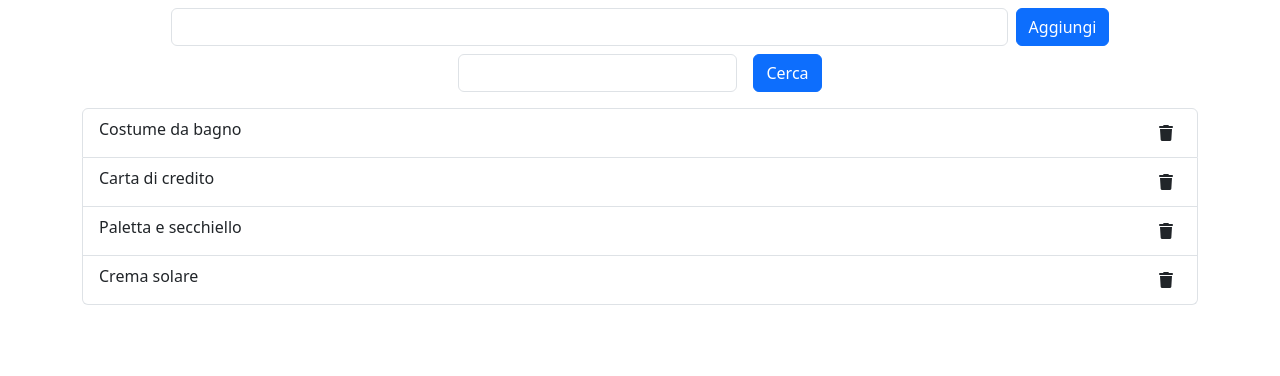
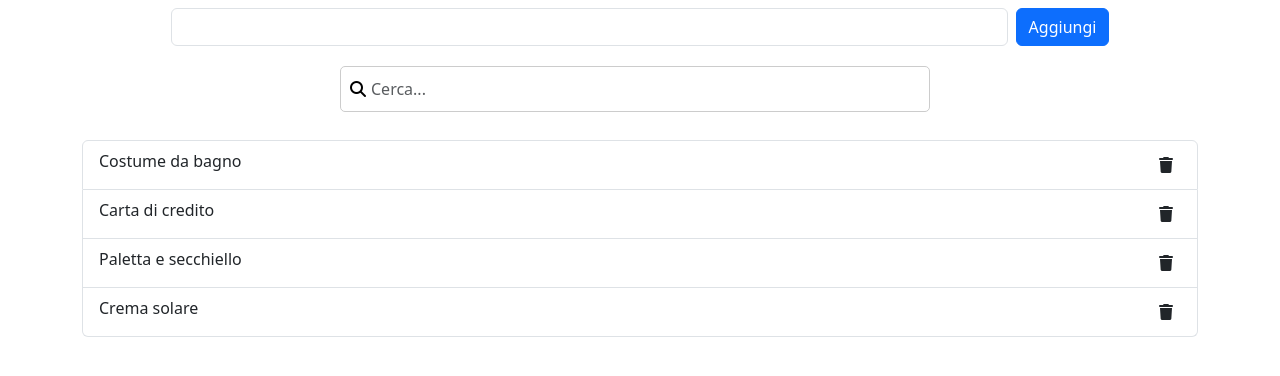
Before and after one commit to StefanoDaniello/vue-todolist, a plain HTML site: page index.html in a window 1280 px wide. Drawn offline with nearby package versions, Linux system fonts and the light colour scheme.

Commit message:
add search bar

```diff
--- a/css/style.css
+++ b/css/style.css
@@ -13,3 +13,33 @@
 .fa-trash:hover{
     color: red;
 }
+
+.search-container {
+    position: relative;
+    margin: 20px auto;
+    width: 600px;
+}
+
+.search-input {
+    width: calc(100% - 10px);
+    padding: 10px 10px 10px 30px;
+    font-size: 16px;
+    border: 1px solid #ccc;
+    border-radius: 5px;
+    box-sizing: border-box;
+}
+
+.search-icon {
+    position: absolute;
+    top: 50%;
+    left: 10px;
+    transform: translateY(-50%);
+    cursor: pointer;
+    color: black;
+
+}
+.search-container:hover .search-icon{
+    color: #1EC3F4;
+    transition: all ease-in-out .4s;
+    transform: translateY(-50%) rotate(360deg);
+}
--- a/index.html
+++ b/index.html
@@ -17,8 +17,11 @@
         <header class="container my-2 d-flex flex-wrap justify-content-center">
             <input type="text" v-model="newTodo" class="form-control text-center w-75">
             <button class="btn btn-primary ms-2" @click="addItem">Aggiungi</button>
-            <input type="text"  class="form-control text-center w-25 m-2">
-            <button class="btn btn-primary m-2">Cerca</button>
+
+            <div class="search-container ">
+                <i class="fas fa-search search-icon"></i>
+                <input type="text" class="search-input form-control " placeholder="Cerca..." v-model="searchQuery" @input="findTask">
+            </div>
         </header>
         <main class="container">
             <ul class="list-group">
--- a/js/script.js
+++ b/js/script.js
@@ -26,6 +26,7 @@ createApp({
         return {
             todo,
             newTodo: '',
+            searchQuery: '',
         }
     },
     methods: {
@@ -47,17 +48,27 @@ createApp({
         }
         let somma = 0;
         this.todo.forEach((el)=>{
-            if(somma<todo.id){
+            if(somma<el.id){
                 somma= el.id;
             }
-        })
-        newitem.id = this.somma;
+        });
+        newitem.id = somma+1;
         this.newTodo = '';
-        if(newitem.text != ''){
+        if(newitem.text.length > 0){
             this.todo.push(newitem);
         }
+        console.log(this.todo)
+    },
+    findTask(){
+        this.todo = todo.filter((el)=>{
+            return el.text.toLowerCase().includes(this.searchQuery.toLowerCase())
+        })
+        console.log(this.todo)
+
+    },
+    },
+    computed: {
 
     },
 
-    }
 }).mount('#app')
```
